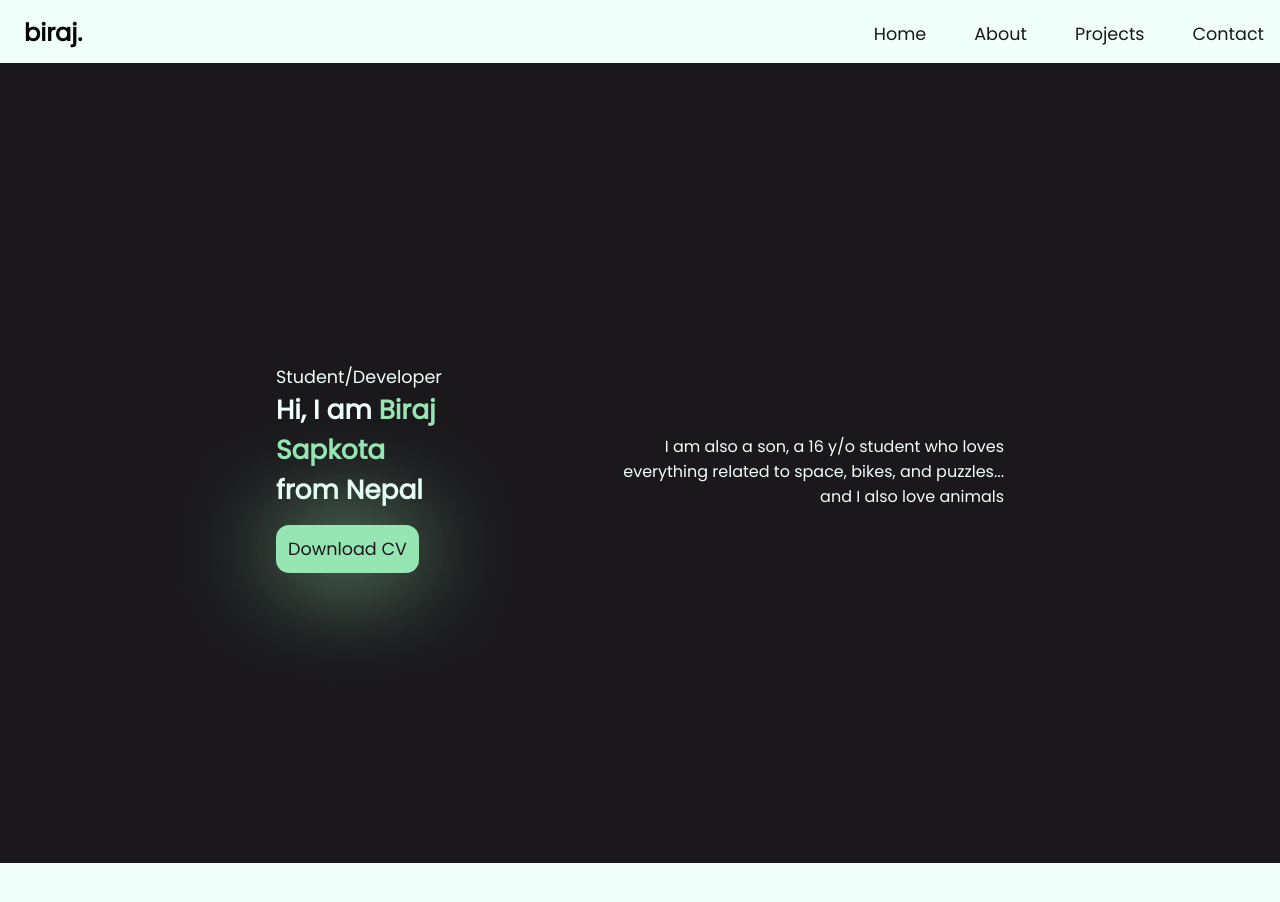
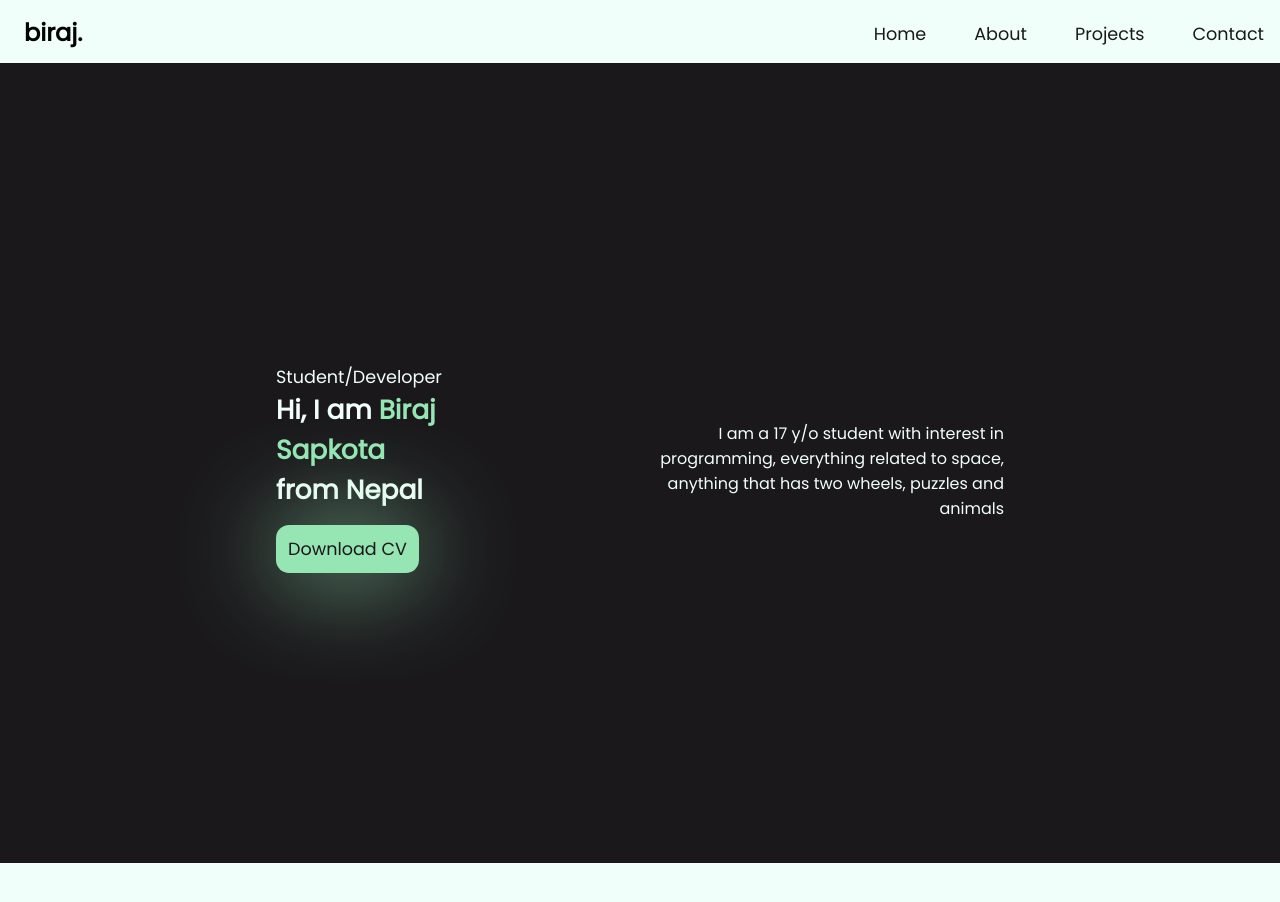
Before and after one commit to overcookedkitkat/mywebsite, a plain HTML site: page index.html in a window 1280 px wide. Shown: the top 902 px of the page. Drawn offline with Linux system fonts and the light colour scheme.

Commit message:
minor changes

```diff
--- a/index.html
+++ b/index.html
@@ -39,8 +39,7 @@
                 <a href="#home" class="downloadBtn">Download CV</a>
             </div>
             <div class="header-body right">
-                <p>I am also a son, a 16 y/o student who loves everything related to space, bikes, and puzzles...
-                    and I also love animals</p>
+                <p>I am a 17 y/o student with interest in programming, everything related to space, anything that has two wheels, puzzles and animals</p>
             </div>
         </div>
     </section>
```
Also changed, not shown: 1 other file.
